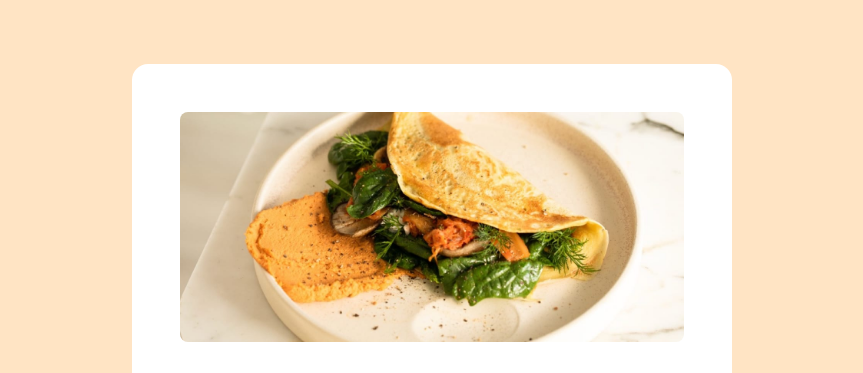
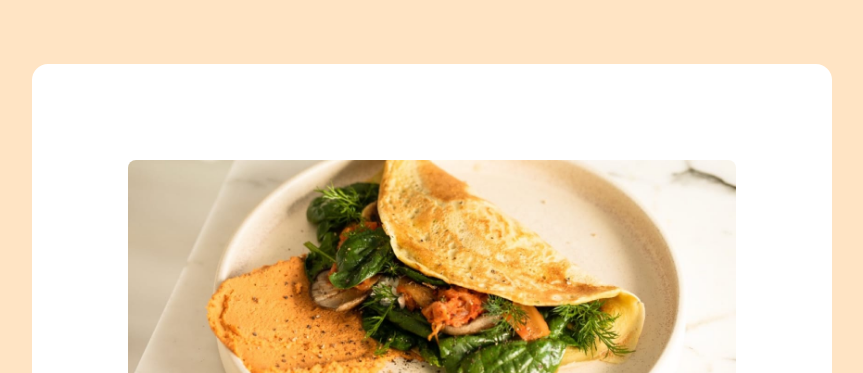
Before and after one commit to xXOsielXx/frontend_mentor-recipe_page, a plain HTML site: page index.html in a window 1280 px wide. Shown: the top 373 px of the page, without its empty margins (208-1071 px from the left). Drawn offline with Linux system fonts and the light colour scheme.

Commit message:
Update styles.css

```diff
--- a/styles.css
+++ b/styles.css
@@ -35,9 +35,9 @@ body,
 }
 
 #main-container {
-	padding: 48px;
+	padding: 96px;
 	width: 100%;
-	max-width: 600px;
+	max-width: 800px;
 	background-color: #fff;
 }
 
```
